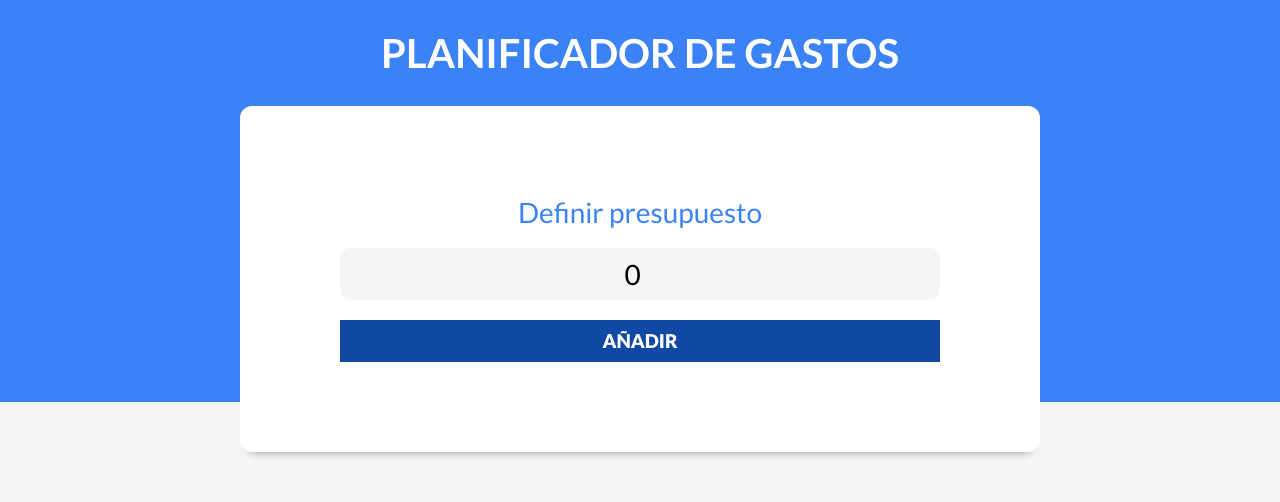
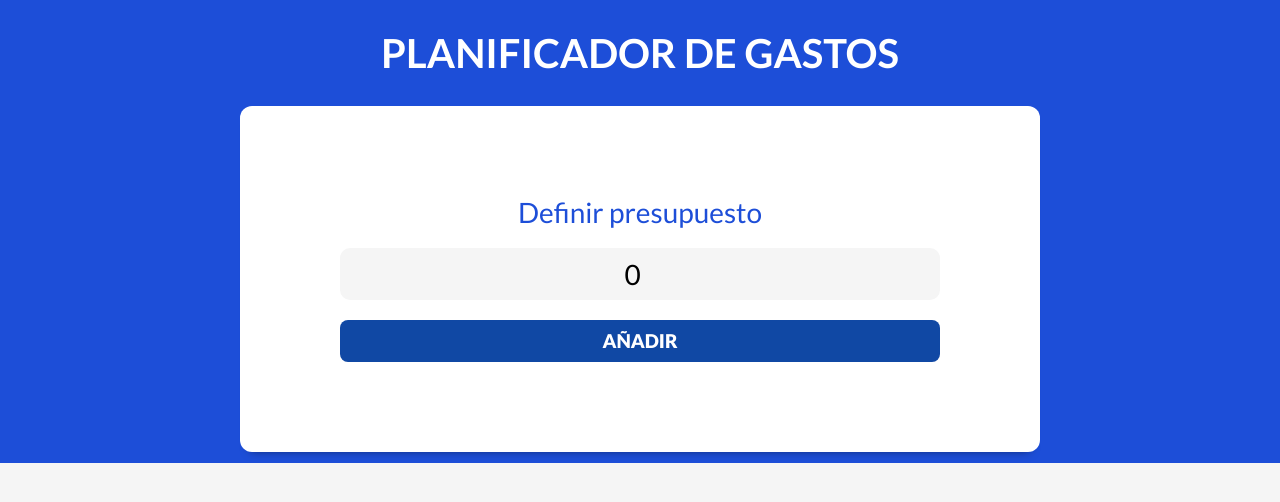
Before and after one commit to 1gabrielcarrizo/expenses-control, a React (Vite) app: page / in a window 1280 px wide. Shown: the top 502 px of the page. Built offline with nearby package versions, Linux system fonts and the light colour scheme.

Commit message:
footer and sweetalert2 added

```diff
--- a/index.html
+++ b/index.html
@@ -9,7 +9,7 @@
   <link rel="preconnect" href="https://fonts.googleapis.com">
   <link rel="preconnect" href="https://fonts.gstatic.com" crossorigin>
   <link href="https://fonts.googleapis.com/css2?family=Lato:wght@400;700;900&display=swap" rel="stylesheet">
-  <title>Vite + React</title>
+  <title>Planificador de gastos</title>
 </head>
 
 <body>
--- a/package.json
+++ b/package.json
@@ -13,7 +13,8 @@
     "react": "^18.2.0",
     "react-circular-progressbar": "^2.1.0",
     "react-dom": "^18.2.0",
-    "react-swipeable-list": "^1.9.1"
+    "react-swipeable-list": "^1.9.1",
+    "sweetalert2": "^11.7.23"
   },
   "devDependencies": {
     "@types/react": "^18.0.37",
--- a/src/App.jsx
+++ b/src/App.jsx
@@ -5,6 +5,7 @@ import Modal from './components/Modal'
 import { generarId } from './helpers'
 import ExpensesList from './components/ExpensesList'
 import Filter from './components/Filter'
+import Footer from './components/Footer'
 
 const App = () => {
   const [presupuesto, setPresupuesto] = useState(Number(localStorage.getItem('presupuesto')) || 0)
@@ -35,7 +36,7 @@ const App = () => {
   }, [gastos])
 
   useEffect(() => {
-    if(filtro){
+    if (filtro) {
       // filtrar gastos por categoria
       const gastosFiltrados = gastos.filter(gasto => gasto.categoria === filtro)
       setGastosFiltrados(gastosFiltrados)
@@ -96,15 +97,16 @@ const App = () => {
       {isValidPresupuesto && (
         <>
           <main>
-            <Filter filtro={filtro} setFiltro={setFiltro}/>
+            <Filter filtro={filtro} setFiltro={setFiltro} />
             <ExpensesList gastos={gastos} setGastoEditar={setGastoEditar} eliminarGasto={eliminarGasto} filtro={filtro} gastosFiltrados={gastosFiltrados} />
           </main>
           <div className="nuevo-gasto">
             <img src={IconoNuevoGasto} alt="icono-nuevo-gasto" onClick={handleNuevoGasto} />
           </div>
+          {/* <Footer /> */}
         </>
       )}
-
+      <Footer />
       {modal && <Modal setModal={setModal} animarModal={animarModal} setAnimarModal={setAnimarModal} guardarGasto={guardarGasto} gastoEditar={gastoEditar} setGastoEditar={setGastoEditar} />}
     </div>
   )
--- a/src/components/BudgetControl.jsx
+++ b/src/components/BudgetControl.jsx
@@ -1,6 +1,7 @@
 import React, { useEffect, useState } from 'react'
 import { CircularProgressbar, buildStyles } from 'react-circular-progressbar'
 import 'react-circular-progressbar/dist/styles.css'
+import Swal from 'sweetalert2'
 
 const BudgetControl = ({ presupuesto, gastos, setGastos, setPresupuesto, setIsValidPresupuesto }) => {
 
@@ -31,12 +32,26 @@ const BudgetControl = ({ presupuesto, gastos, setGastos, setPresupuesto, setIsVa
     }
 
     const handleResetApp = () => {
-        const resultado = confirm('Deseas resetear la app?')
-        if(resultado){
+        Swal.fire({
+            title: 'Estas seguro de que deseas resetear la app?',
+            text: "Perderas todo los gastos!",
+            icon: 'warning',
+            showCancelButton: true,
+            confirmButtonColor: '#DC2626',
+            cancelButtonColor: '#6E7881',
+            confirmButtonText: 'Si, resetear!'
+        }).then((result) => {
+            if (result.isConfirmed) {
+                Swal.fire(
+                    'Reseteado!',
+                    'La app se ha reseteado',
+                    'success'
+                )
                 setGastos([])
                 setPresupuesto(0)
                 setIsValidPresupuesto(false)
             }
+        })
     }
 
     return (
@@ -44,9 +59,9 @@ const BudgetControl = ({ presupuesto, gastos, setGastos, setPresupuesto, setIsVa
             <div>
                 <CircularProgressbar value={porcentaje} text={`${porcentaje}% Gastado`}
                     styles={buildStyles({
-                    pathColor: porcentaje > 100 ? '#DC2626' : '#3B82F6',
+                        pathColor: porcentaje > 100 ? '#DC2626' : '#1D4ED8',
                         trailColor: '#F5F5F5',
-                    textColor: porcentaje > 100 ? '#DC2626' : '#3B82F6'
+                        textColor: porcentaje > 100 ? '#DC2626' : '#1D4ED8'
                     })} />
             </div>
             <div className='contenido-presupuesto'>
--- /dev/null
+++ b/src/components/Footer.jsx
@@ -0,0 +1,12 @@
+import React from 'react'
+
+const Footer = () => {
+  const year = new Date().getFullYear()
+  return (
+    <footer>
+      {year} All rights reserved &copy; <a href="https://www.linkedin.com/in/1gabrielcarrizo/" target='_blank'>Gabriel</a>
+    </footer>
+  )
+}
+
+export default Footer
--- a/src/index.css
+++ b/src/index.css
@@ -1,5 +1,5 @@
 :root {
-    --azul: #3b82f6;
+    --azul: #1D4ED8;
     --blanco: #ffffff;
     --gris-claro: #f5f5f5;
     --gris: #94a3b8;
@@ -12,10 +12,12 @@ body {
     font-family: "Lato", sans-serif;
     background-color: var(--gris-claro);
 }
+
 html {
     font-size: 62.5%;
     box-sizing: border-box;
 }
+
 *,
 *:before,
 *:after {
@@ -30,6 +32,7 @@ html {
 h1 {
     font-size: 4rem;
 }
+
 h2 {
     font-size: 3rem;
 }
@@ -61,12 +64,14 @@ header h1 {
     margin: 0 auto;
     padding: 10rem 0;
 }
+
 @media (min-width: 768px) {
     .formulario {
         padding: 5rem 0;
         width: 60rem;
     }
 }
+
 .formulario legend {
     font-size: 3.6rem;
     text-align: center;
@@ -77,9 +82,17 @@ header h1 {
     padding-bottom: 1rem;
     border-bottom: 2px solid var(--azul);
 }
+
 .formulario .campo {
     display: grid;
     margin-bottom: 2rem;
+}
+
+@media screen and (max-width: 540px) {
+    .formulario .campo {
+        display: block;
+    }
+
 }
 
 .formulario label {
@@ -98,6 +111,7 @@ header h1 {
     flex: 1;
     font-size: 1.6rem;
 }
+
 .formulario input[type="submit"] {
     background-color: #1048a4;
     border: none;
@@ -110,13 +124,16 @@ header h1 {
     font-size: 1.9rem;
     width: 100%;
     transition: background-color 300ms ease;
+    border-radius: 8px;
 }
+
 @media (min-width: 768px) {
     .formulario input[type="submit"] {
         display: block;
         padding: 1rem 5rem;
     }
 }
+
 .formulario input[type="submit"]:hover {
     background-color: #042a67;
     cursor: pointer;
@@ -140,11 +157,13 @@ header h1 {
     font-size: 1.8rem;
     text-align: center;
 }
+
 .alerta.error {
     background-color: var(--blanco);
     border-left: 5px solid #b91c1c;
     color: #b91c1c;
 }
+
 /* .alerta.success {
 } */
 
@@ -153,6 +172,7 @@ header h1 {
     max-width: 80rem;
     margin: 0 auto;
 }
+
 .contenedor-presupuesto {
     margin-top: -5rem;
 
@@ -162,25 +182,31 @@ header h1 {
 
     transform: translateY(5rem);
 }
+
 .dos-columnas {
     flex-direction: column;
 }
+
 .dos-columnas :first-child {
     margin-bottom: 4rem;
 }
+
 @media (min-width: 768px) {
     .dos-columnas {
         flex-direction: row;
         align-items: center;
         gap: 4rem;
     }
-    .dos-columnas > div {
+
+    .dos-columnas>div {
         width: 50%;
     }
+
     .dos-columnas :first-child {
         margin-bottom: 0;
     }
 }
+
 .formulario input[type="text"].nuevo-presupuesto,
 .formulario input[type="number"].nuevo-presupuesto {
     font-size: 2.8rem;
@@ -195,25 +221,30 @@ header h1 {
 .contenido-presupuesto {
     width: 100%;
 }
+
 .contenido-presupuesto p {
     font-weight: 400;
     color: var(--gris-oscuro);
     font-size: 2.4rem;
     text-align: center;
 }
+
 @media (min-width: 768px) {
     .contenido-presupuesto p {
         text-align: left;
     }
 }
+
 .contenido-presupuesto p.negativo,
 .contenido-presupuesto p.negativo span {
     color: red;
 }
+
 .contenido-presupuesto span {
     font-weight: 900;
     color: var(--azul);
 }
+
 .reset-app {
     border: none;
     background-color: #db2777;
@@ -227,6 +258,7 @@ header h1 {
     transition-property: background-color;
     transition-duration: 300ms;
 }
+
 .reset-app:hover {
     background-color: #c71465;
     cursor: pointer;
@@ -241,11 +273,20 @@ main {
     align-items: center;
     gap: 2rem;
 }
+
+@media screen and (max-width: 500px) {
+    .filtros .campo {
+        text-align: center;
+        flex-direction: column;
+    }
+}
+
 .filtros label {
     font-size: 3rem;
     font-weight: 900;
     color: var(--gris-oscuro);
 }
+
 .filtros select {
     flex: 1;
     padding: 1rem;
@@ -258,10 +299,12 @@ main {
 .listado-gastos {
     margin-top: 5rem;
 }
+
 .listado-gastos h2 {
     color: var(--gris-oscuro);
     font-weight: 900;
 }
+
 .no-gastos {
     text-align: center;
     font-size: 2.2rem;
@@ -295,41 +338,50 @@ main {
 .descripcion-gasto p {
     margin: 0 0 0.3rem 0;
 }
+
 .descripcion-gasto .categoria {
     color: var(--gris);
     font-size: 1.6rem;
     font-weight: 900;
     text-transform: uppercase;
 }
+
 .descripcion-gasto p {
     margin-bottom: 1rem;
 }
+
 .descripcion-gasto .nombre-gasto {
     color: var(--gris-oscuro);
     font-size: 2.4rem;
     font-weight: 700;
 }
+
 .descripcion-gasto .nombre-gasto:hover {
     cursor: pointer;
 }
+
 .descripcion-gasto .fecha-gasto {
     font-size: 1.8rem;
     font-weight: 900;
     color: var(--gris-oscuro);
 }
+
 .descripcion-gasto .fecha-gasto span {
     font-weight: 400;
 }
 
 .nuevo-gasto {
     position: fixed;
-    bottom: 5rem;
-    right: 5rem;
+    /* bottom: 5rem;
+    right: 5rem; */
+    bottom: 5%;
+    right: 5%;
 }
 
 .nuevo-gasto img {
     width: 5rem;
 }
+
 .nuevo-gasto img:hover {
     cursor: pointer;
 }
@@ -343,6 +395,7 @@ main {
     right: 0;
     bottom: 0;
 }
+
 .modal .cerrar-modal {
     position: absolute;
     right: 3rem;
@@ -351,9 +404,15 @@ main {
     height: 3rem;
     z-index: 1;
 }
+
 .modal .cerrar-modal img {
     width: 100%;
+    cursor: pointer;
 }
+
+/* .modal .cerrar-modal img:hover {
+    cursor: pointer;
+} */
 
 .modal .formulario {
     max-width: 80rem;
@@ -363,15 +422,11 @@ main {
     transition-timing-function: ease-in;
     opacity: 0;
 }
-@media screen and (max-width: 500px){
-        .modal .formulario{
-            max-width: 80%;
-        }
-}
 
 .modal label {
     color: var(--blanco);
 }
+
 body .modal {
     overflow: hidden;
 }
@@ -415,8 +470,31 @@ body .modal {
 }
 
 @media (max-width: 410px) {
-    h1{
+    h1 {
         font-size: 2.8rem;
         word-wrap: break-word;
     }
 }
+
+footer {
+    padding: 2rem;
+    background-color: var(--azul);
+    text-align: center;
+    color: var(--blanco);
+    font-size: 1.8rem;
+    font-weight: 900;
+    word-wrap: break-word;
+}
+
+footer a {
+    text-decoration: none;
+    color: var(--blanco);
+}
+
+footer a:hover {
+    color: var(--negro);
+}
+
+.swal2-popup {
+    font-size: 1.8rem;
+}
```
Also changed, not shown: 1 other file (tests, documents, lock files or other folders). Lines whose indentation alone changed are shown as unchanged.
